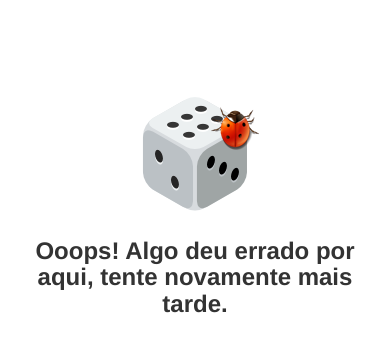
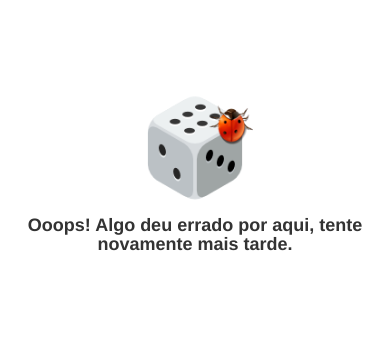
Before and after one commit to carlosrobertofreire/gurun, a Flask app: template templates/500.html in a window 390 px wide. Shown: the top 352 px of the page. Run offline with Flask 2, Linux system fonts and the light colour scheme; the template is opened without the code that fills it, so the values that code supplies are empty; some libraries are stand-ins or nearby versions.

Commit message:
Personalização de estilo para acesso oriundo de celular, de modo que a dificuldade ao digitar será resolvida pelo melhor aproveitamento de tela. Fix #28

```diff
--- a/static/css/numerologia-ws.css
+++ b/static/css/numerologia-ws.css
@@ -2,3 +2,10 @@
     margin: 0 auto;
     float: none;
 }
+
+@media (max-width: 480px) {
+    .input-lg {height: 30px; padding: 5px 10px; font-size: 12px; line-height: 1.5; border-radius: 3px;}
+    .btn-lg {padding: 5px 10px; font-size: 12px; line-height: 1.5; border-radius: 3px;}
+    .img-responsive {max-width: 35%;}
+    h3 {font-size: 18px; margin-top: 10px; .webkit-margin-before: 1.33em; .webkit-margin-after: 1.33em;}
+}
```
